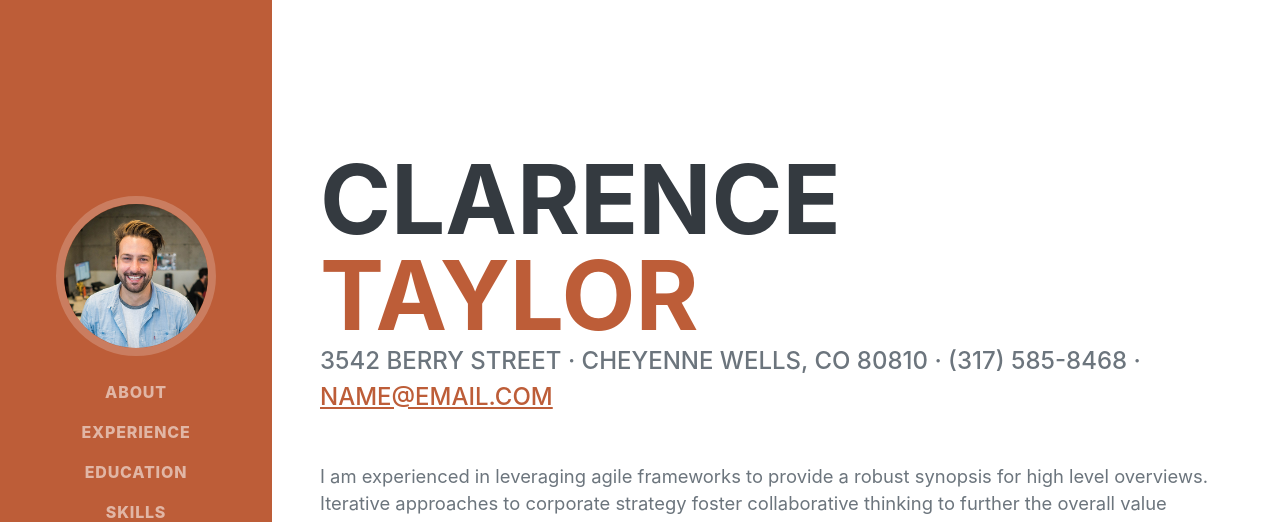
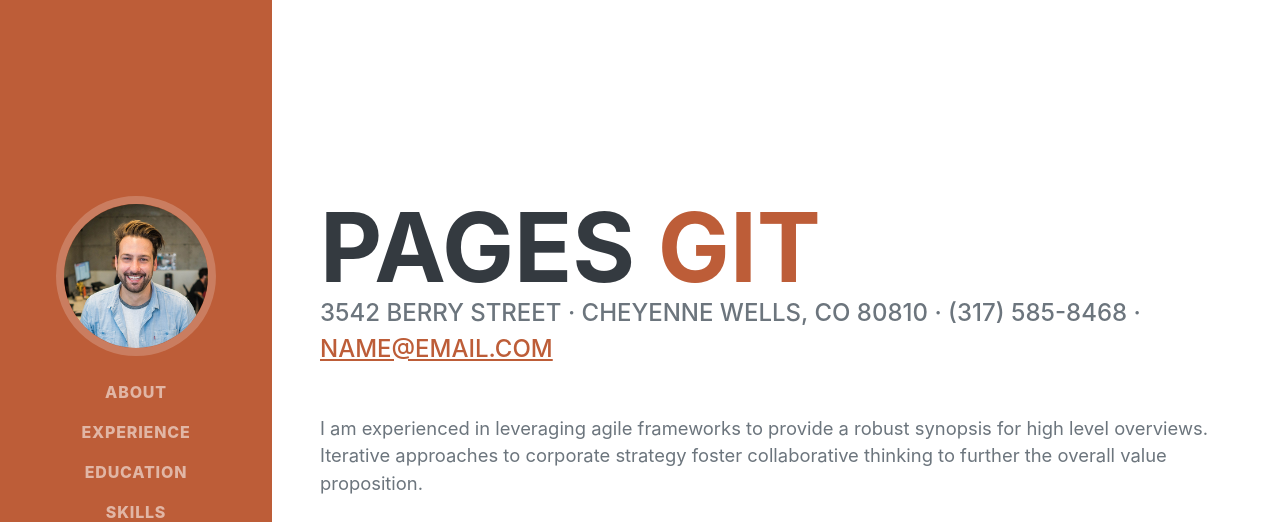
Before and after one commit to sudhaiupui/sanand_resume, a plain HTML site: page index.html in a window 1280 px wide. Shown: the top 522 px of the page. Drawn offline with nearby package versions, Linux system fonts and the light colour scheme; a web font is replaced by a local one.

Commit message:
Update index.html

```diff
--- a/index.html
+++ b/index.html
@@ -40,8 +40,8 @@
             <section class="resume-section" id="about">
                 <div class="resume-section-content">
                     <h1 class="mb-0">
-                        Clarence
-                        <span class="text-primary">Taylor</span>
+                        Pages
+                        <span class="text-primary">GIT</span>
                     </h1>
                     <div class="subheading mb-5">
                         3542 Berry Street · Cheyenne Wells, CO 80810 · (317) 585-8468 ·
```
